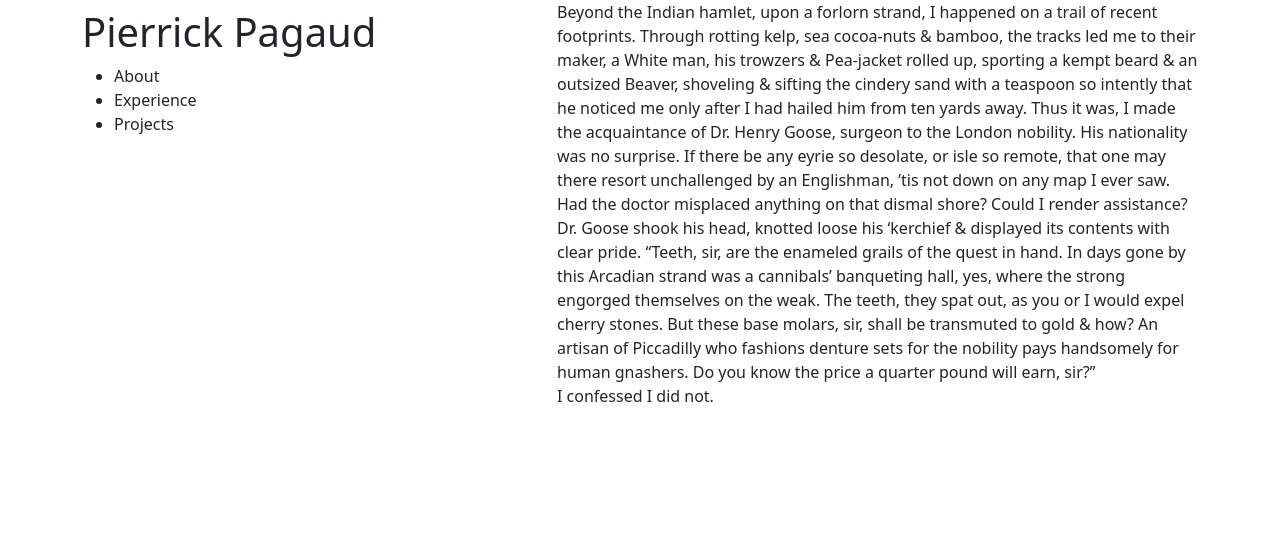
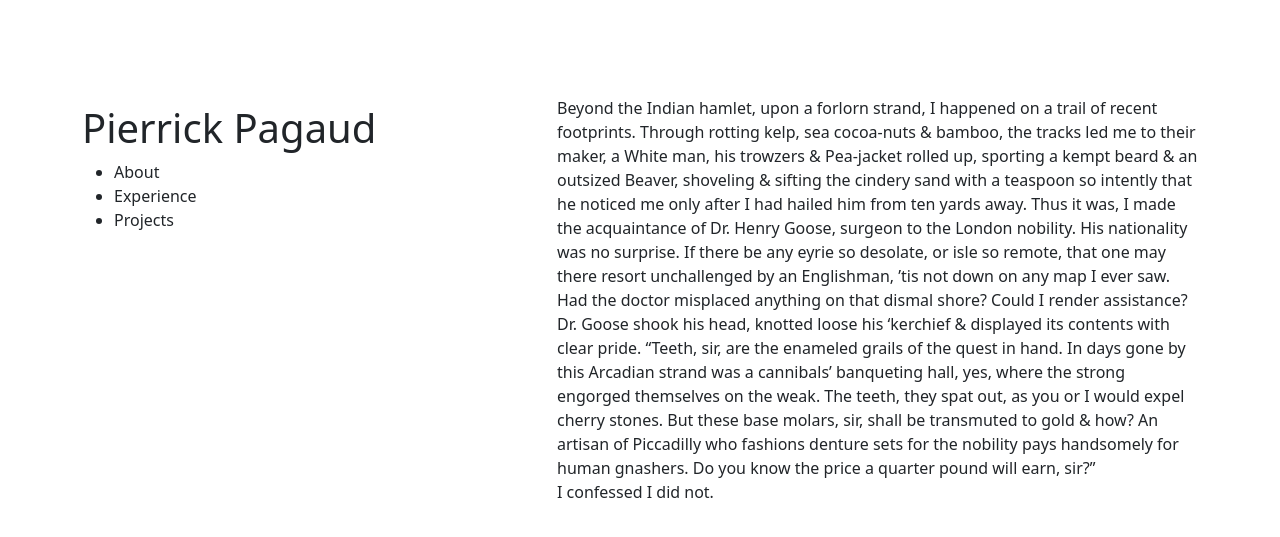
Before and after one commit to pierrpgd/portfolios, a Django app: page / in a window 1280 px wide. Shown: the top 537 px of the page. Run offline with Django 5.2, Linux system fonts and the light colour scheme; some libraries are stand-ins or nearby versions.

Commit message:
Dev - Homepage has a top margin

```diff
--- a/pierrpgd/templates/home.html
+++ b/pierrpgd/templates/home.html
@@ -8,7 +8,8 @@
     {% bootstrap_javascript %}
 </head>
 <body>
-    <div class="container">
+    <div class="p-4"></div>
+    <div class="container mt-5">
         <div class="row">
             <div class="col-5">
                 <nav class="navbar" style="flex-direction:column;align-items:flex-start;">
```
